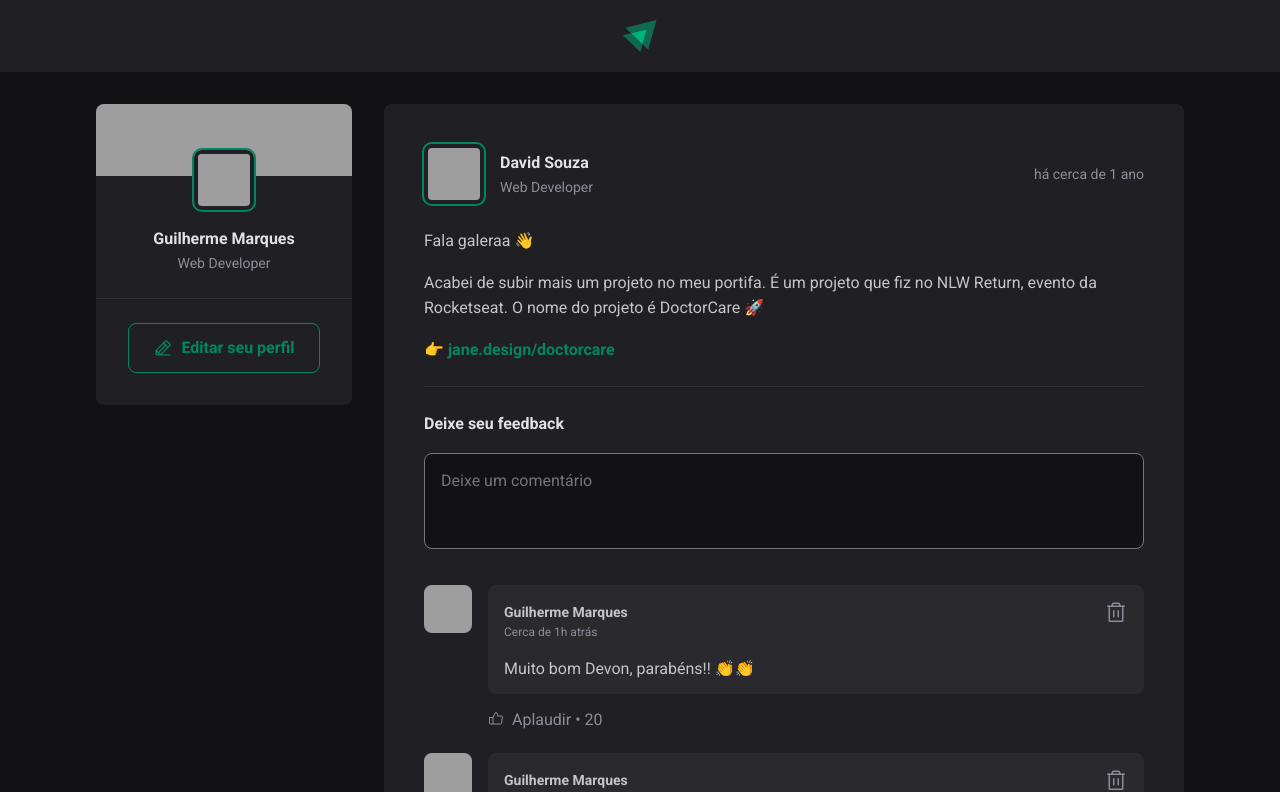
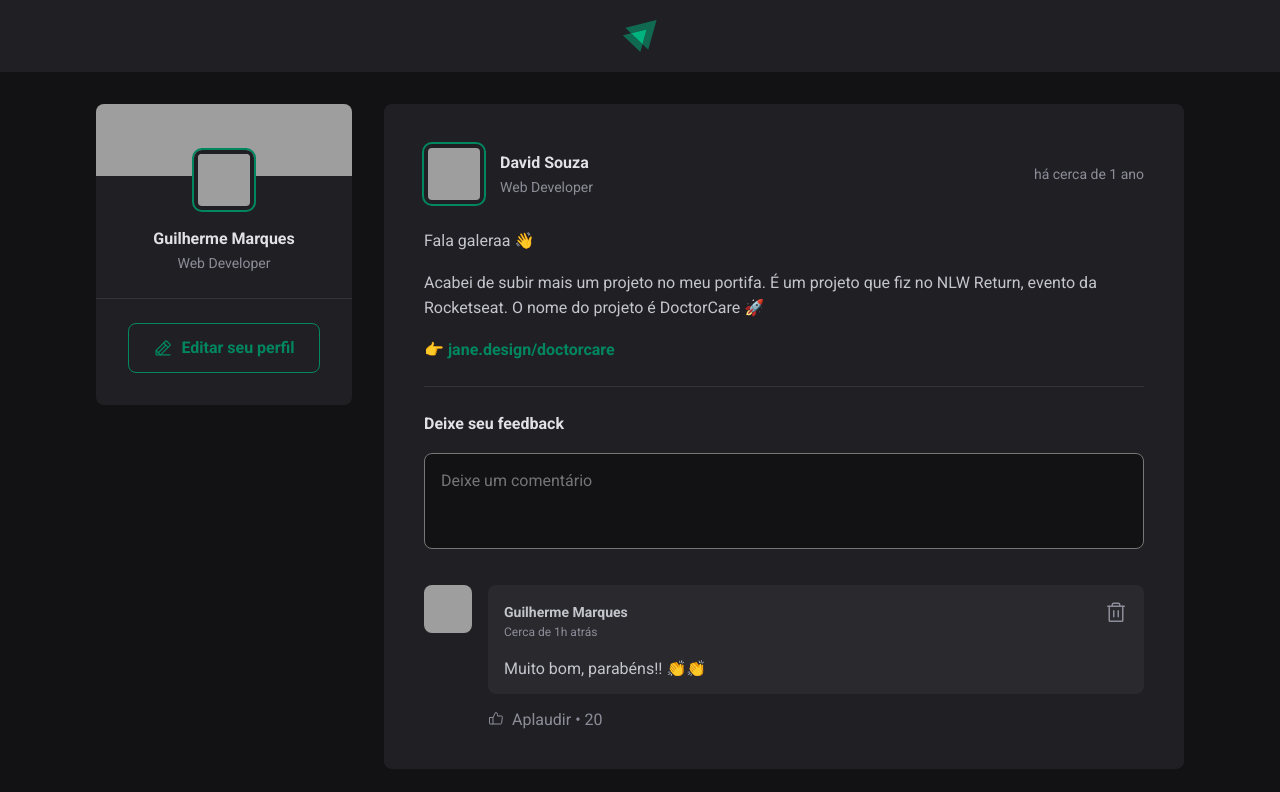
Before and after one commit to GuilheermeMarques/rocketseat-ignite-react-project01, a React (Vite) app: page / in a window 1280 px wide. Shown: the top 792 px of the page. Built offline with nearby package versions, Linux system fonts and the light colour scheme; grey boxes are pictures that could not be loaded.

Commit message:
using the use state

```diff
--- a/src/components/Comment.jsx
+++ b/src/components/Comment.jsx
@@ -2,7 +2,7 @@
 import { Avatar } from './Avatar'
 import styles from './Comment.module.css'
 
-export function Comment() {
+export function Comment({ content }) {
     return (
         <div className={styles.comment}>
             <Avatar hasBorder={false} src="https://github.com/GuilheermeMarques.png" />
@@ -20,7 +20,7 @@
                         </button>
                     </header>
 
-                    <p>Muito bom Devon, parabéns!! 👏👏</p>
+                    <p>{content}</p>
                 </div>
 
                 <footer>
--- a/src/components/Post.jsx
+++ b/src/components/Post.jsx
@@ -9,8 +9,7 @@
 
 export function Post({ author, publishedAt, content }) {
     const [ comments, setComments ] = useState([
-        1,
-        2
+        'Muito bom, parabéns!! 👏👏'
     ])
 
     const publishedDateFormatted = format(publishedAt, "d 'de' LLLL 'às' HH:mm'h'", {
@@ -67,7 +66,7 @@
 
             <div className={styles.commentList}>
                 {comments.map(comment => {
-                    return <Comment />
+                    return <Comment content={comment} />
                 })}
             </div>
         </article>
```
